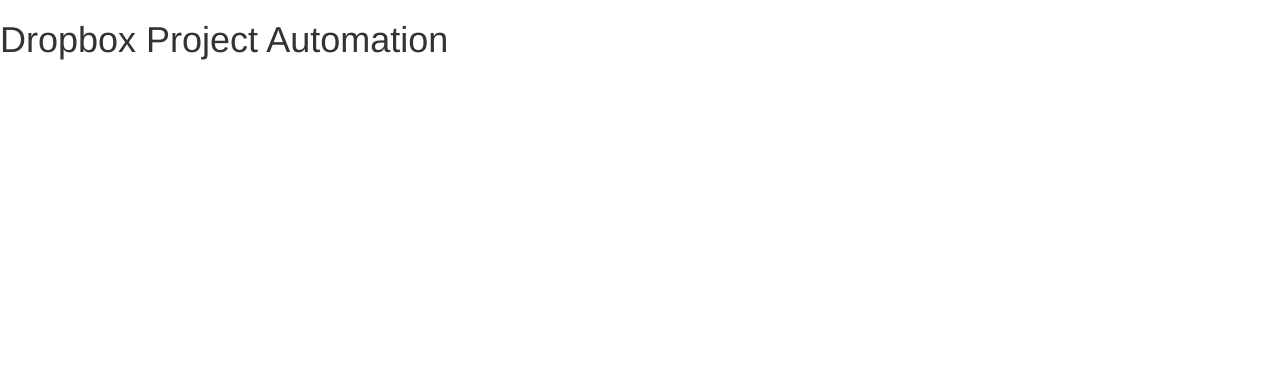
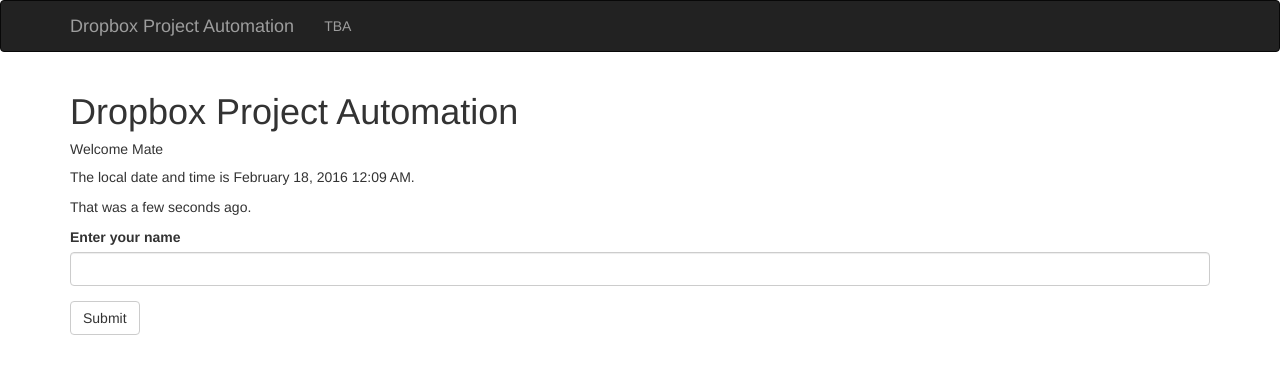
Before and after one commit to chadduffey/DB_PROJECT_AUTO, a Flask app: page / in a window 1280 px wide. Shown: the top 374 px of the page. Run offline with Flask 2, Linux system fonts and the light colour scheme; some libraries are stand-ins or nearby versions.

Commit message:
basic forms working

```diff
--- a/app.py
+++ b/app.py
@@ -3,15 +3,31 @@
 from flask.ext.script import Manager
 from flask.ext.bootstrap import Bootstrap
 from flask.ext.moment import Moment
+from flask.ext.wtf import Form
+
+from datetime import datetime
+
+from wtforms import StringField, SubmitField
+from wtforms.validators import Required
 
 app = Flask(__name__)
+app.config['SECRET_KEY'] = '123SECRETi'
 manager = Manager(app)
 bootstrap = Bootstrap(app)
 moment = Moment(app)
 
-@app.route('/')
+class NameForm(Form):
+	name = StringField('Enter your name', validators=[Required()])
+	submit = SubmitField('Submit')
+
+@app.route('/', methods=['GET', 'POST'])
 def index():
-	return render_template('index.html')
+	name = None
+	form = NameForm()
+	if form.validate_on_submit():
+		name = form.name.data
+		form.name.data = ''
+	return render_template('index.html', current_time=datetime.utcnow(), form=form, name=name)
 
 @app.route('/user/<name>')
 def user(name):
--- a/templates/base.html
+++ b/templates/base.html
@@ -36,3 +36,9 @@
 		{% endblock %}
 	</div>
 {% endblock %}
+
+
+{% block scripts %}
+	{{ super() }}
+	{{ moment.include_moment() }}
+{% endblock %}
--- a/templates/index.html
+++ b/templates/index.html
@@ -1,7 +1,13 @@
-{% extends "base.html" %}
+{% extends 'base.html' %}
+{% import "bootstrap/wtf.html" as wtf %}
 
 {% block title %}Home{% endblock %}
 
-{% block body %}
+{% block page_content %}
 	<h1>Dropbox Project Automation</h1>
+	<h5>Welcome {% if name %}{{ name }}{% else %}Mate{% endif %}</h5>
+	<p>The local date and time is {{ moment(current_time).format('LLL') }}.</p>
+	<p>That was {{ moment(current_time).fromNow(refresh=True) }}.</p>
+
+	{{ wtf.quick_form(form) }}
 {% endblock %}
```
Also changed, not shown: static/MKTGLogo.png (added).
